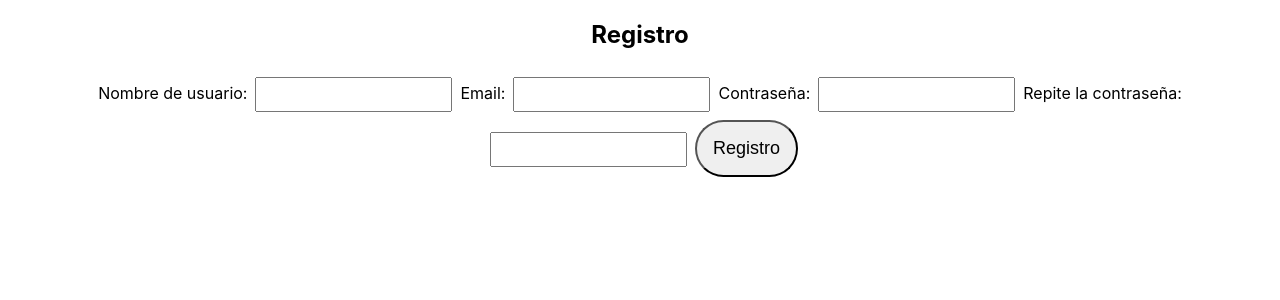
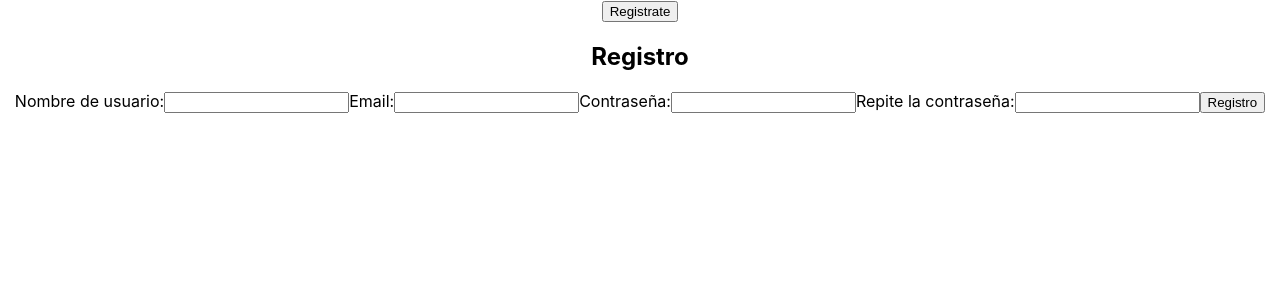
Before and after one commit to Alex-Diaz88/proyecto-viajes, a React (Create React App) app in the folder frontend/: page /register in a window 1280 px wide. Shown: the top 300 px of the page. Built offline with nearby package versions, Linux system fonts and the light colour scheme.

Commit message:
RegisterButton

```diff
--- a/frontend/src/App.js
+++ b/frontend/src/App.js
@@ -1,15 +1,17 @@
 import "./App.css";
-import NewTravelForm from "./components/NewTravelForm/index";
+
 import { BrowserRouter, Routes, Route } from "react-router-dom";
 import FrontPage from "./pages/FrontPage.js";
 import RegisterPage from "./pages/RegisterPage";
 import { CustomTokenContextProvider } from "./contexts/TokenContext";
+import RegisterButton from "./components/RegisterButton";
 
 function App() {
   return (
     <div className="App">
       <BrowserRouter>
         <CustomTokenContextProvider>
+          <RegisterButton />
           <Routes>
             <Route path="/" element={<FrontPage />} />
             <Route path="/register" element={<RegisterPage />} />
@@ -18,7 +20,6 @@ function App() {
       </BrowserRouter>
     </div>
   );
-
 }
 
 export default App;
--- /dev/null
+++ b/frontend/src/components/RegisterButton/index.js
@@ -0,0 +1,17 @@
+import { useNavigate } from "react-router-dom";
+
+const RegisterButton = () => {
+  const navigate = useNavigate();
+
+  return (
+    <button
+      onClick={() => {
+        navigate("../../components/RegisterForm");
+      }}
+    >
+      Registrate
+    </button>
+  );
+};
+
+export default RegisterButton;
--- a/frontend/src/components/RegisterForm/index.js
+++ b/frontend/src/components/RegisterForm/index.js
@@ -18,16 +18,13 @@ const RegisterForm = () => {
 
             const newUser = { username, email, password };
 
-            const res = await fetch(
-              `${process.env.REACT_APP_API_URL}/register`,
-              {
-                method: "POST",
-                headers: {
-                  "Content-Type": "application/json",
-                },
-                body: JSON.stringify(newUser),
-              }
-            );
+            const res = await fetch(`${process.env.REACT_APP_API_URL}/register`, {
+              method: "POST",
+              headers: {
+                "Content-Type": "application/json",
+              },
+              body: JSON.stringify(newUser),
+            });
             const body = await res.json();
 
             if (!res.ok) {
@@ -40,7 +37,7 @@ const RegisterForm = () => {
             }
             */
 
-            navigate("/login");
+            navigate("/");
           } catch (error) {
             console.error(error.message);
           }
```
